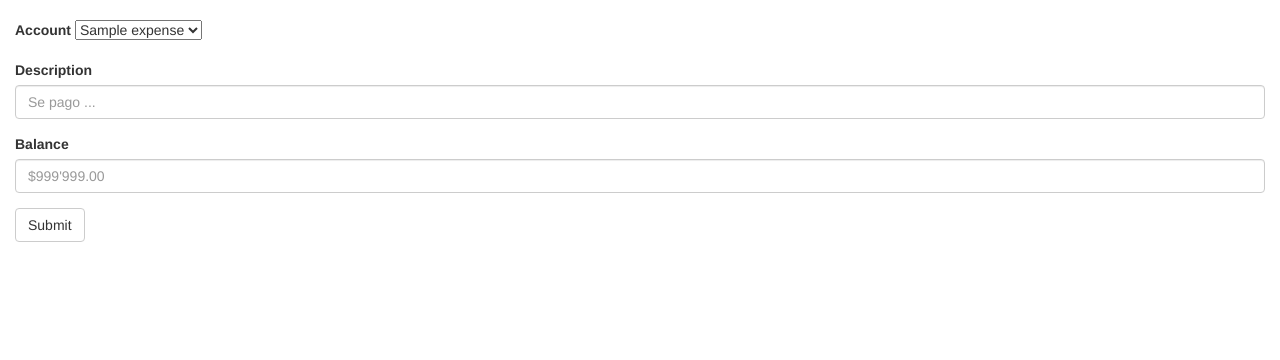
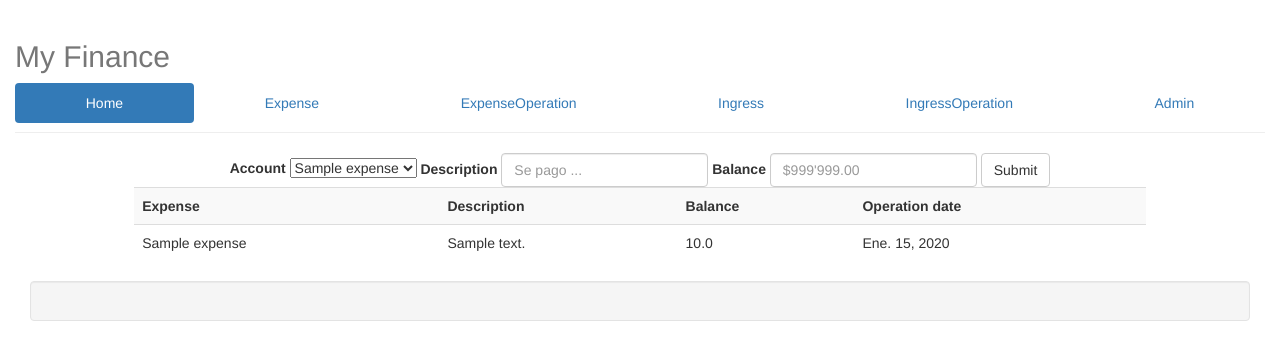
Before and after one commit to kldgarrido/my_finance, a Django app: page /expense_operation_add/ in a window 1280 px wide. Shown: the top 360 px of the page. Run offline with Django 3.2, Linux system fonts and the light colour scheme; a user stored in the database is signed in; tables that the repository leaves empty hold one stand-in row (values such as "Sample post"); some libraries are stand-ins or nearby versions.

Commit message:
add CRUD for expense and expense_operation

```diff
--- a/my_finance/urls.py
+++ b/my_finance/urls.py
@@ -16,10 +16,12 @@ Including another URLconf
 from django.conf.urls import url
 from django.contrib import admin
 from django.contrib.auth.decorators import login_required
-from webfinance.views import expense_operation
+from webfinance.views import expense_operation, index, expense
 
 
 urlpatterns = [
     url(r'^admin/', admin.site.urls),
     url(r'^expense_operation_add/', login_required(expense_operation)),
+    url(r'^expense/', login_required(expense)),
+    url(r'^$', login_required(index)),
 ]
--- a/webfinance/models.py
+++ b/webfinance/models.py
@@ -13,6 +13,9 @@ from django.db import models
 class Expense(models.Model):
     id = models.CharField(primary_key=True, max_length=40)
     name = models.CharField(max_length=50)
+
+    def __str__(self):
+        return self.name
 
 
 class ExpenseOperation(models.Model):
--- /dev/null
+++ b/webfinance/templates/base.html
@@ -0,0 +1,63 @@
+<!DOCTYPE html>
+<html lang="en">
+<head>
+    <title>My finance</title>
+    <meta charset="utf-8">
+    <meta name="viewport" content="width=device-width, initial-scale=1">
+    <link rel="stylesheet"
+          href="http://maxcdn.bootstrapcdn.com/bootstrap/3.3.6/css/bootstrap.min.css">
+    <script
+            src="https://ajax.googleapis.com/ajax/libs/jquery/1.12.0/jquery.min.js"></script>
+    <script
+            src="http://maxcdn.bootstrapcdn.com/bootstrap/3.3.6/js/bootstrap.min.js"></script>
+
+</head>
+<body>
+<div class="container-fluid">
+    <div class="site-wrapper">
+        <div class="site-wrapper-inner">
+
+            <div class="cover-container">
+
+                <div class="page-header">
+
+                    <h2 class="text-muted">
+                        My Finance <small></small>
+                    </h2>
+
+                    <nav>
+                        <ul class="nav nav-pills nav-justified">
+                            <li role="presentation" class="active"><a href="#">Home</a></li>
+                            <li role="presentation"><a href="/expense">Expense</a></li>
+                            <li role="presentation"><a href="/expense_operation_add">ExpenseOperation</a></li>
+                            <li role="presentation"><a href="#">Ingress</a></li>
+                            <li role="presentation"><a href="#">IngressOperation</a></li>
+                            <li role="presentation"><a href="/admin">Admin</a></li>
+                        </ul>
+                    </nav>
+                </div>
+
+
+                <div class="row-fluid">
+                    <div class="col-md-1" align="center">&nbsp;</div>
+                    <div class="col-md-10" align="center">
+
+                        {% block content %}{% endblock %}
+
+                    </div>
+                    <div class="col-md-1" align="center">&nbsp;</div>
+                </div>
+
+
+
+
+                <!-- Footer -->
+                <div class="row-fluid">
+
+                    <div class="col-md-12">
+                        <div class="well" align="center"></div>
+                    </div>
+                </div>
+            </div>
+</body>
+</html>
--- a/webfinance/templates/expense_operation.html
+++ b/webfinance/templates/expense_operation.html
@@ -1,34 +1,6 @@
-<!DOCTYPE html>
-<html lang="en">
-<head>
-    <title>expense_operation_add</title>
-    <meta charset="utf-8">
-    <meta name="viewport" content="width=device-width, initial-scale=1">
-    <link rel="stylesheet"
-          href="http://maxcdn.bootstrapcdn.com/bootstrap/3.3.6/css/bootstrap.min.css">
-    <script
-            src="https://ajax.googleapis.com/ajax/libs/jquery/1.12.0/jquery.min.js"></script>
-    <script
-            src="http://maxcdn.bootstrapcdn.com/bootstrap/3.3.6/js/bootstrap.min.js"></script>
-    <style>
-.carousel-inner>.item>img, .carousel-inner>.item>a>img {
-	width: 100%;
-	margin: auto;
-}
-</style>
-</head>
-<body>
-
-<div class="container-fluid">
-    <div class="site-wrapper">
-        <div class="site-wrapper-inner">
-
-            <div class="cover-container">
-
-                <div class="row-fluid">
-                    <div class="col-md-12" align="center">&nbsp;</div>
-
-                    <form action="." method="GET">
+{% extends "base.html" %}
+{% block content %}
+<form action="." method="GET" class="form-inline">
 
     <!--
     <div class="form-group">
@@ -64,13 +36,21 @@
     <button type="submit" class="btn btn-default">Submit</button>
 </form>
 
+<table class="table table-striped">
+    <tr>
+        <th>Expense</th>
+        <th>Description</th>
+        <th>Balance</th>
+        <th>Operation date</th>
+    </tr>
+    {% for op in expenseOperations %}
+    <tr>
+        <td>{{ op.expense.name }}</td>
+        <td>{{ op.description }}</td>
+        <td>{{ op.balance }}</td>
+        <td>{{ op.operation_date }}</td>
+    </tr>
+    {% endfor %}
+</table>
 
-                </div>
-            </div>
-        </div>
-    </div>
-</div>
-</div>
-
-</body>
-</html>
+{% endblock %}
--- a/webfinance/views.py
+++ b/webfinance/views.py
@@ -15,15 +15,30 @@ def expense_operation(request):
         balanceIn = float(request.GET.get('inputBalance', 0))
 
         account = Expense.objects.get(id=request.GET.get('inputAccount', ''))
-        expense_op = ExpenseOperation(id, description=account.name, expense=account, balance=balanceIn,
+        expense_op = ExpenseOperation(id, description=descriptionIn, expense=account, balance=balanceIn,
                                       operation_date=datetime.datetime.now())
         expense_op.save()
 
     expenses = Expense.objects.all()
+    expenseOperations = ExpenseOperation.objects.all()
     current_date = datetime.datetime.now()
-    return render_to_response('expense_operation.html', {'accounts': expenses, 'now': current_date})
+    return render_to_response('expense_operation.html',
+                              {'accounts': expenses, 'now': current_date, 'expenseOperations':expenseOperations})
 
+login_required
+def expense(request):
+    id = str(uuid4())
+    nameIn = request.GET.get('name', '')
+
+    if(not nameIn == ""):
+        expense  = Expense(id, name = nameIn)
+        expense.save()
+
+    expenses = Expense.objects.all()
+    return render_to_response('expense.html',
+                              {'expenses': expenses})
 # </Expense>
 
-def expense(request):
-    return render(request, 'myapp/index.html')
+login_required
+def index(request):
+    return render(request, 'index.html')
```
Also changed, not shown: my_finance/settings.py (+13 -2 lines), webfinance/templates/expense.html (added, +33 -0 lines), webfinance/templates/index.html (+4 -10 lines). Lines whose indentation alone changed are shown as unchanged.
